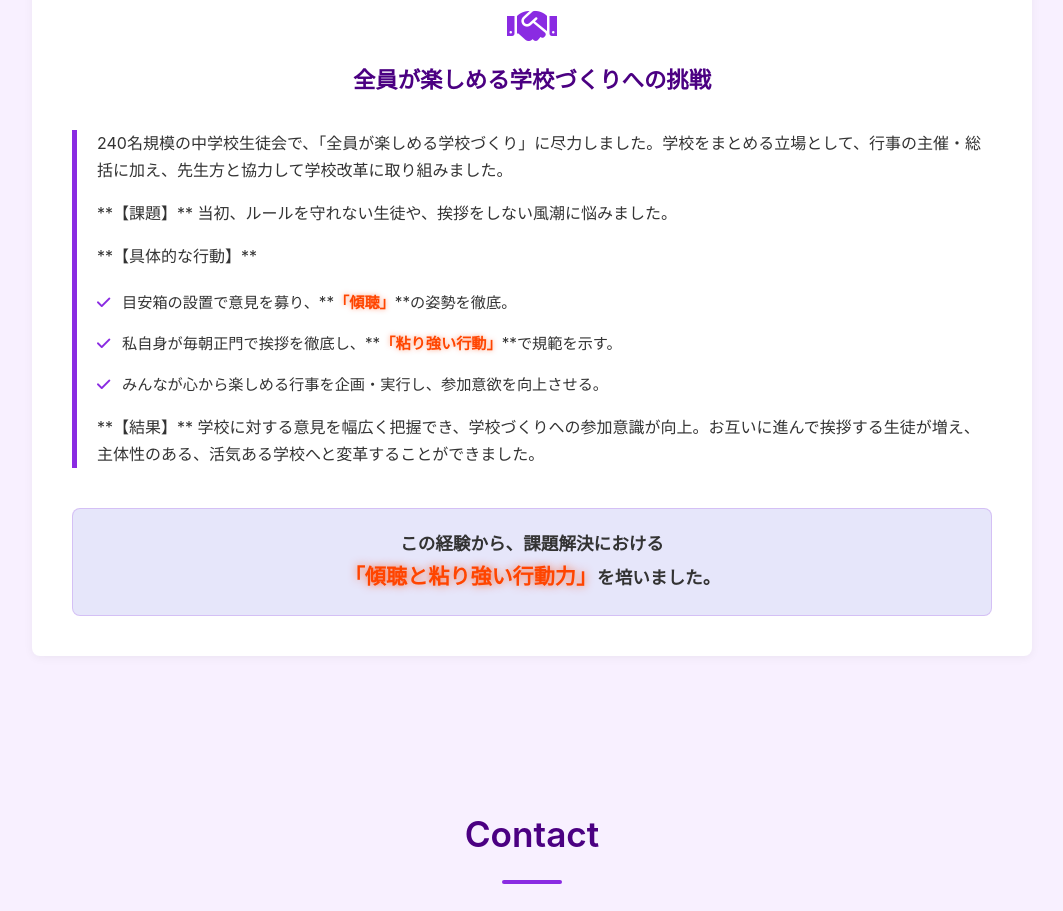
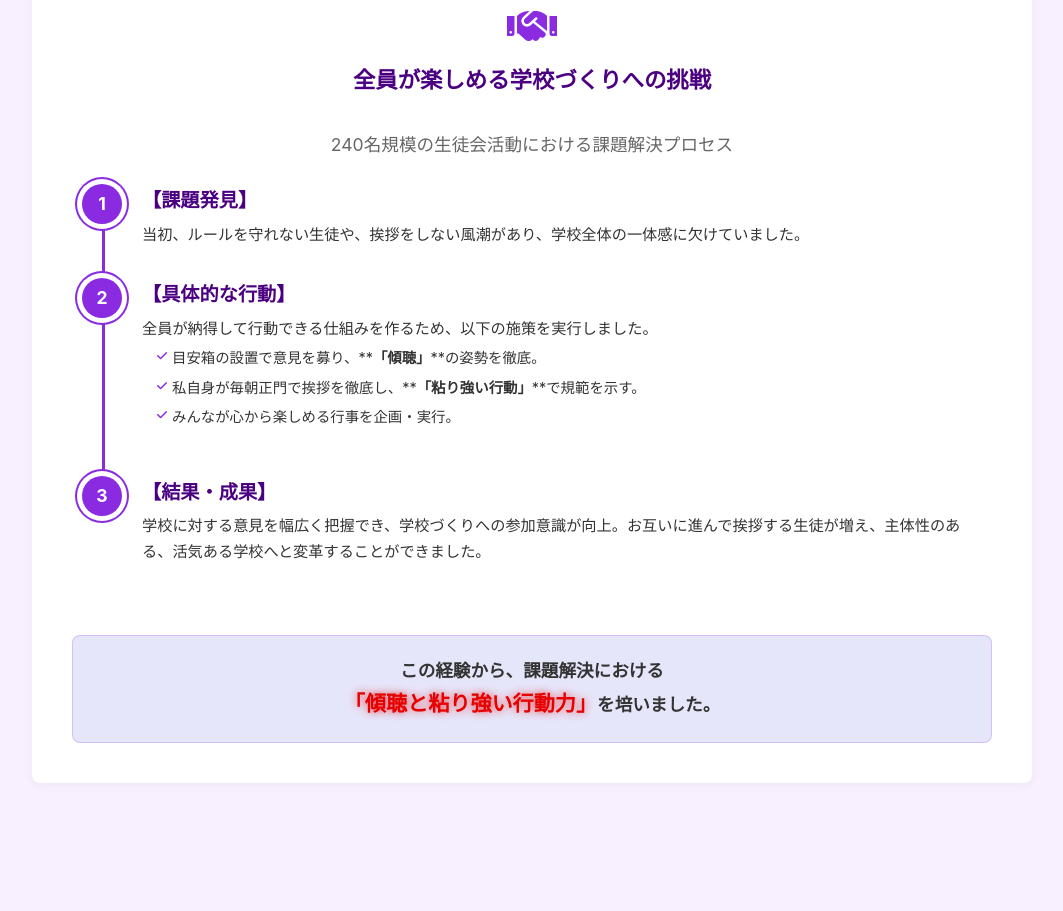
Before and after one commit to 4BASS/portfolio, a plain HTML site: page index.html in a window 1280 px wide. Shown: the part 1460-2371 px from the top of the page, without its empty margins (108-1171 px from the left). Drawn offline with Linux system fonts and the light colour scheme.

Commit message:
Update index.html

```diff
--- a/index.html
+++ b/index.html
@@ -13,8 +13,8 @@
         :root {
             --primary-color: #8A2BE2; /* メインカラー（藤色に近い紫） */
             --secondary-color: #4B0082; /* タイトル・見出し（濃いインディゴ） */
-            --accent-color: #FF4500; /* 強調カラー（オレンジレッド、情熱・注目をイメージ） */
-            --accent-shadow-rgb: 255, 69, 0; /* 強調カラーのRGB値 for text-shadow */
+            --accent-color: #E60000; /* 強調カラー（鮮やかな赤） */
+            --accent-shadow-rgb: 230, 0, 0; /* 強調カラーのRGB値 for text-shadow */
             --text-color: #333;
             --background-light: #F8F0FF; /* 薄い紫がかった白 */
             --background-white: #fff;
@@ -203,12 +203,6 @@
             margin: 0;
         }
 
-        .gakuchika-summary {
-            margin-top: 30px;
-            border-left: 5px solid var(--primary-color);
-            padding-left: 20px;
-        }
-
         /* 強調部分をアクセントカラーに変更 */
         .gakuchika-summary strong {
             color: var(--accent-color);
@@ -217,27 +211,80 @@
             text-shadow: 0 0 5px rgba(var(--accent-shadow-rgb), 0.5);
         }
 
-        /* ガクチカの具体的な行動をリスト形式で表現 */
-        .gakuchika-actions {
-            list-style: none;
-            padding: 0;
-            margin-top: 20px;
+        /* -------------------------- */
+        /* 図のスタイル: 課題解決フロー */
+        /* -------------------------- */
+        .process-flow {
+            position: relative;
+            margin-top: 30px;
+            padding: 0 10px;
         }
 
-        .gakuchika-actions li {
+        .flow-step {
             position: relative;
-            padding-left: 25px;
-            margin-bottom: 15px;
+            padding-left: 60px;
+            padding-bottom: 30px;
+        }
+
+        .flow-step:not(:last-child)::before {
+            content: '';
+            position: absolute;
+            left: 20px;
+            top: 15px;
+            bottom: 0;
+            width: 3px;
+            background-color: var(--primary-color); /* 紫の縦線 */
+        }
+
+        .flow-step-icon {
+            position: absolute;
+            left: 0;
+            top: 0;
+            width: 40px;
+            height: 40px;
+            background-color: var(--primary-color);
+            color: var(--background-white);
+            border-radius: 50%;
+            display: flex;
+            justify-content: center;
+            align-items: center;
+            font-weight: 700;
+            font-size: 1.1em;
+            box-shadow: 0 0 0 5px var(--background-white), 0 0 0 7px var(--primary-color);
+        }
+
+        .flow-step h4 {
+            margin-top: 0;
+            margin-bottom: 5px;
+            font-size: 1.2em;
+            color: var(--secondary-color);
+        }
+
+        .flow-description p {
+            margin: 0;
             font-size: 0.95em;
         }
 
-        .gakuchika-actions li::before {
+        .flow-actions {
+             list-style: none;
+             padding-left: 15px;
+             margin-top: 5px;
+        }
+
+        .flow-actions li {
+            position: relative;
+            padding-left: 15px;
+            margin-bottom: 5px;
+            font-size: 0.9em;
+        }
+        .flow-actions li::before {
             content: "\f00c"; /* FontAwesome: チェックマーク */
             font-family: "Font Awesome 6 Free";
             font-weight: 900;
             position: absolute;
             left: 0;
             color: var(--primary-color);
+            font-size: 0.8em;
         }
 
         /* 結論の強調 */
@@ -310,15 +357,20 @@
             .profile-text p.affiliation {
                 font-size: 1em;
             }
+
+            /* スマホでのフロー図の調整 */
+            .flow-step {
+                padding-left: 50px;
+                padding-bottom: 20px;
             }
-
-        @media (max-width: 480px) {
-            .nav-links {
-                flex-wrap: wrap;
-                justify-content: space-around;
+            .flow-step:not(:last-child)::before {
+                left: 15px;
+                width: 2px;
             }
-            .nav-links li {
-                margin: 5px;
+            .flow-step-icon {
+                width: 30px;
+                height: 30px;
+                font-size: 1em;
             }
         }
     </style>
@@ -383,28 +435,51 @@
                         <h3>全員が楽しめる学校づくりへの挑戦</h3>
                     </div>
 
-                    <div class="gakuchika-summary">
-                        <p>
-                            240名規模の中学校生徒会で、「全員が楽しめる学校づくり」に尽力しました。学校をまとめる立場として、行事の主催・総括に加え、先生方と協力して学校改革に取り組みました。
+                    <!-- 課題解決フロー図の開始 -->
+                    <div class="process-flow">
+                        <p style="text-align: center; font-size: 1.1em; color: #666; margin-bottom: 25px;">
+                            240名規模の生徒会活動における課題解決プロセス
                         </p>
 
+                        <!-- STEP 1: 課題 (Problem) -->
+                        <div class="flow-step">
+                            <div class="flow-step-icon">1</div>
+                            <h4>【課題発見】</h4>
+                            <div class="flow-description">
                                 <p>
-                            **【課題】** 当初、ルールを守れない生徒や、挨拶をしない風潮に悩みました。
+                                    当初、ルールを守れない生徒や、挨拶をしない風潮があり、学校全体の一体感に欠けていました。
                                 </p>
+                            </div>
+                        </div>
 
+                        <!-- STEP 2: 具体的な行動 (Action) -->
+                        <div class="flow-step">
+                            <div class="flow-step-icon">2</div>
+                            <h4>【具体的な行動】</h4>
+                            <div class="flow-description">
                                 <p>
-                            **【具体的な行動】**
-                            <ul class="gakuchika-actions">
+                                    全員が納得して行動できる仕組みを作るため、以下の施策を実行しました。
+                                </p>
+                                <ul class="flow-actions">
                                     <li>目安箱の設置で意見を募り、**<strong>「傾聴」</strong>**の姿勢を徹底。</li>
                                     <li>私自身が毎朝正門で挨拶を徹底し、**<strong>「粘り強い行動」</strong>**で規範を示す。</li>
-                                <li>みんなが心から楽しめる行事を企画・実行し、参加意欲を向上させる。</li>
+                                    <li>みんなが心から楽しめる行事を企画・実行。</li>
                                 </ul>
-                        </p>
+                            </div>
+                        </div>
 
+                        <!-- STEP 3: 結果 (Result) -->
+                        <div class="flow-step">
+                            <div class="flow-step-icon">3</div>
+                            <h4>【結果・成果】</h4>
+                            <div class="flow-description">
                                 <p>
-                            **【結果】** 学校に対する意見を幅広く把握でき、学校づくりへの参加意識が向上。お互いに進んで挨拶する生徒が増え、主体性のある、活気ある学校へと変革することができました。
+                                    学校に対する意見を幅広く把握でき、学校づくりへの参加意識が向上。お互いに進んで挨拶する生徒が増え、主体性のある、活気ある学校へと変革することができました。
                                 </p>
                             </div>
+                        </div>
+                    </div>
+                    <!-- 課題解決フロー図の終了 -->
 
                     <div class="key-takeaway">
                         この経験から、課題解決における<br>
```
Lines whose indentation alone changed are shown as unchanged.
